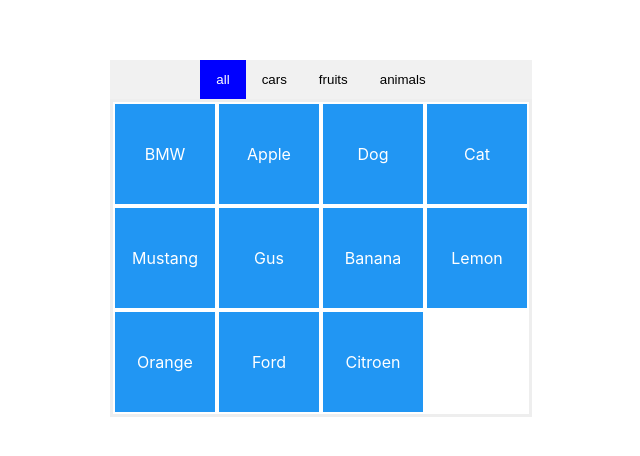
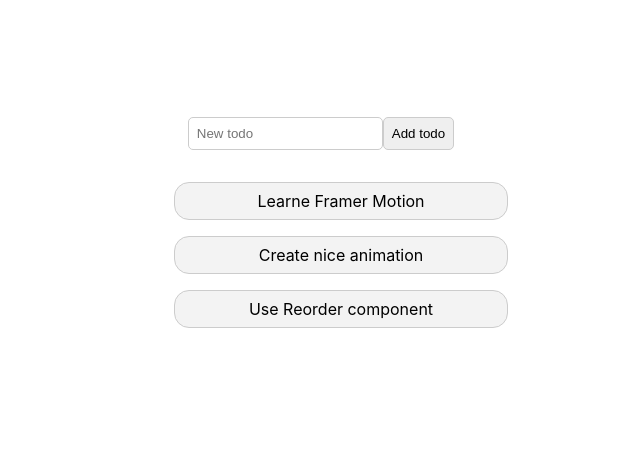
Before and after one commit to Aleksandr-Glebik/react-animation, a React (Create React App) app: page / in a window 1280 px wide. Shown: the part 162-618 px from the top of the page, without its empty margins (319-959 px from the left). Built offline with nearby package versions, Linux system fonts and the light colour scheme.

Commit message:
feat: set new markup for new animation - reorder items

```diff
--- a/src/App.css
+++ b/src/App.css
@@ -7,38 +7,21 @@
   height: 100vh;
   text-align: center;
 }
-
-/* .App-logo {
-  height: 40vmin;
-  pointer-events: none;
-} */
-
-/* @media (prefers-reduced-motion: no-preference) {
-  .App-logo {
-    animation: App-logo-spin infinite 20s linear;
-  }
-} */
-
-/* .App-header {
-  background-color: #282c34;
-  min-height: 100vh;
-  display: flex;
-  flex-direction: column;
-  align-items: center;
-  justify-content: center;
-  font-size: calc(10px + 2vmin);
-  color: white;
+ol {
+  list-style-type: none;
 }
 
-.App-link {
-  color: #61dafb;
-} */
-/*
-@keyframes App-logo-spin {
-  from {
-    transform: rotate(0deg);
-  }
-  to {
-    transform: rotate(360deg);
-  }
-} */
+li {
+  width: 300px;
+  padding: 0.5rem 1rem;
+  margin: 1rem 0;
+  background-color: rgb(243, 243, 243);
+  border: 1px solid #ccc;
+  border-radius: 15px;
+}
+
+input {
+  padding: 0.5rem;
+  border: 1px solid #ccc;
+  border-radius: 5px;
+}
--- a/src/App.js
+++ b/src/App.js
@@ -1,18 +1,21 @@
 import './App.css'
-// import Collapsible from './components/Collapsible'
-import Filter from './components/Filter'
-import {data} from './data'
-import Menu from './components/Menu'
+
+import { useState } from 'react'
+import { CreateTodo } from './components/CreateTodo'
+import { Todos } from './components/Todos'
+
+const defaultTodos = [
+  {id: 1, title: 'Learne Framer Motion', completed: false},
+  {id: 2, title: 'Create nice animation', completed: false},
+  {id: 3, title: 'Use Reorder component', completed: false},
+]
 
 function App() {
+  const [todos, setTodos] = useState(defaultTodos)
    return (
     <div className="App">
-      {/* <Collapsible title='Toggle content'>
-        <p>What is Lorem Ipsum?</p>
-        Lorem Ipsum is simply dummy text of the printing and typesetting industry. Lorem Ipsum has been the industry's standard dummy text ever since the 1500s, when an unknown printer took a galley of type and scrambled it to make a type specimen book. It has survived not only five centuries,
-      </Collapsible> */}
-      <Filter data={data} />
-      {/* <Menu /> */}
+      <CreateTodo onCreate={setTodos} />
+      <Todos todos={todos} />
     </div>
   )
 }
--- /dev/null
+++ b/src/components/CreateTodo.jsx
@@ -0,0 +1,27 @@
+export const CreateTodo = ( {onCreate} ) => {
+    const handleSubmit = (e) => {
+        e.preventDefault()
+
+        const title = e.target.todo.value
+
+        if( e.target.todo.value) {
+            onCreate((prevTodos) => [
+                ...prevTodos,
+                {
+                    title,
+                    completed: false,
+                    id: Date.now()
+                }
+            ])
+
+            e.target.reset()
+        }
+    }
+
+    return (
+        <form onSubmit={handleSubmit} autoComplete='off'>
+            <input placeholder="New todo" name="todo" />
+            <input type="submit" value="Add todo" />
+        </form>
+    )
+}
--- /dev/null
+++ b/src/components/Todos.jsx
@@ -0,0 +1,19 @@
+import React from "react"
+
+export const Todos = ( { todos = [] }) => {
+    return (
+        <ol>
+            {todos.map( (todo) => (
+                <TodoItem key={todo.id} todo={todo} />
+            ))}
+        </ol>
+    )
+}
+
+const TodoItem = ({ todo }) => {
+    return (
+        <li>
+            <span>{todo.title}</span>
+        </li>
+    )
+}
```
